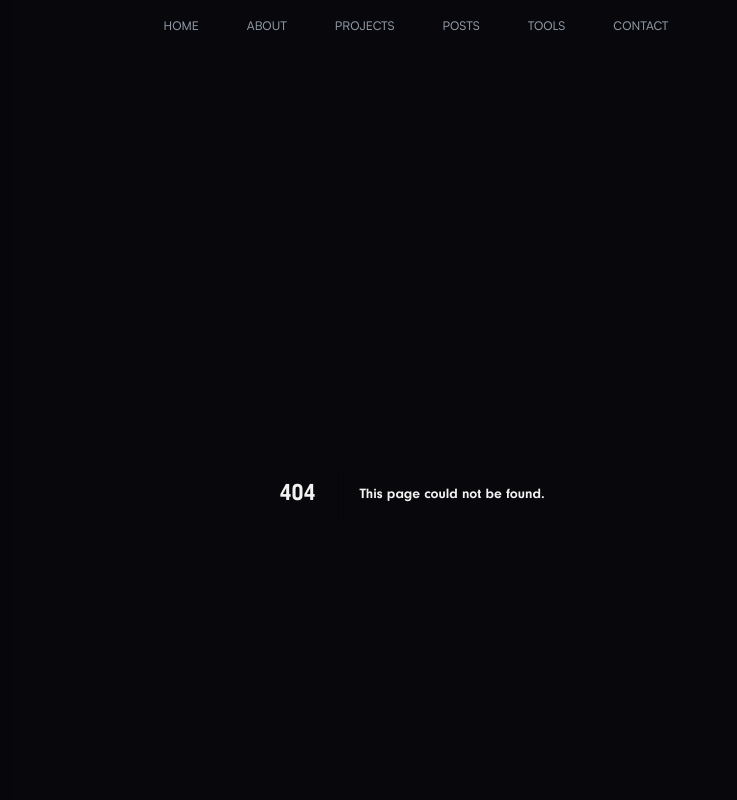
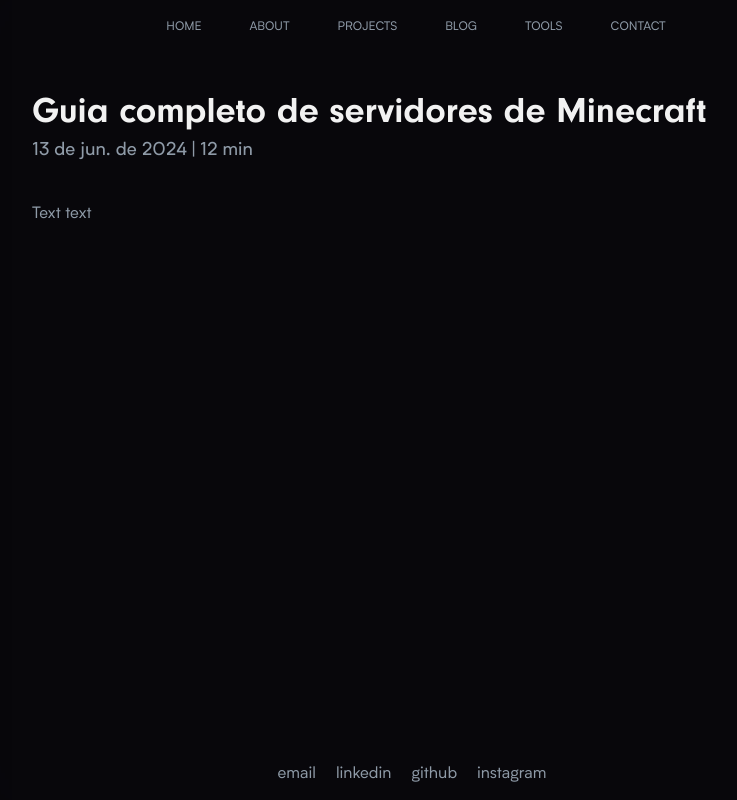
Before and after one commit to tilnoene/tilnoene.com, a Next.js app: page /blog/1 in a window 1280 px wide. Before the commit this address had no page. Shown: the top 800 px of the page, without its empty margins (228-965 px from the left). Built offline with nearby package versions, Linux system fonts and the light colour scheme.

Commit message:
feat: Create initial version of the page of a blog post

```diff
--- a/package.json
+++ b/package.json
@@ -12,12 +12,16 @@
   "dependencies": {
     "@hookform/resolvers": "^3.9.1",
     "date-fns": "^4.1.0",
+    "gray-matter": "^4.0.3",
     "next": "15.0.2",
     "react": "^19.0.0-rc-02c0e824-20241028",
     "react-dom": "^19.0.0-rc-02c0e824-20241028",
     "react-hook-form": "^7.53.2",
     "react-icons": "^5.3.0",
     "react-toastify": "^10.0.6",
+    "remark": "^15.0.1",
+    "remark-html": "^16.0.1",
+    "remark-prism": "^1.3.6",
     "resend": "^4.0.1-alpha.0",
     "zod": "^3.23.8"
   },
@@ -25,6 +29,7 @@
     "@types/node": "^20",
     "@types/react": "^18",
     "@types/react-dom": "^18",
+    "@types/remark-prism": "^1.3.7",
     "eslint": "^8",
     "eslint-config-next": "15.0.2",
     "eslint-config-prettier": "^9.1.0",
--- /dev/null
+++ b/src/app/blog/[slug]/page.tsx
@@ -0,0 +1,21 @@
+import GradientTitle from '@/app/components/GradientTitle'
+
+export default function Post() {
+  return (
+    <div className="flex-1">
+      <div>
+        <GradientTitle className="from-primary to-primary">
+          Guia completo de servidores de Minecraft
+        </GradientTitle>
+
+        <h2 className="font-body text-lg font-medium text-secondary">
+          13 de jun. de 2024 | 12 min
+        </h2>
+      </div>
+
+      <div className="mt-10">
+        <p>Text text</p>
+      </div>
+    </div>
+  )
+}
--- a/src/app/components/Navbar.tsx
+++ b/src/app/components/Navbar.tsx
@@ -8,7 +8,7 @@
     'Home',
     'About',
     'Projects',
-    'Posts',
+    'Blog',
     'Tools',
     // 'Reminder',
     'Contact',
--- /dev/null
+++ b/src/app/utils/blog.ts
@@ -0,0 +1,54 @@
+import fs from 'fs'
+import { join } from 'path'
+import matter from 'gray-matter'
+import { remark } from 'remark'
+import html from 'remark-html'
+import prism from 'remark-prism'
+
+const postsDirectory = join(process.cwd(), 'articles')
+
+export function getPostSlugs() {
+  return fs.readdirSync(postsDirectory)
+}
+
+export function getPostBySlug(slug: string, fields = []) {
+  const realSlug = slug.replace(/\.md$/, '')
+  const fullPath = join(postsDirectory, `${realSlug}.md`)
+  const fileContents = fs.readFileSync(fullPath, 'utf8')
+  const { data, content } = matter(fileContents)
+
+  const items = {}
+
+  fields.forEach(field => {
+    if (field === 'slug') {
+      items[field] = realSlug
+    }
+
+    if (field === 'content') {
+      items[field] = content
+    }
+
+    if (data[field]) {
+      items[field] = data[field]
+    }
+  })
+
+  return items
+}
+
+export function getAllPosts(fields = []) {
+  const slugs = getPostSlugs()
+  const posts = slugs
+    .map(slug => getPostBySlug(slug, fields))
+    .sort((post1, post2) => (post1.date > post2.date ? '-1' : '1'))
+
+  return posts
+}
+
+export async function convertMarkdownToHtml(markdown) {
+  const result = await remark()
+    .use(html, { sanitize: false })
+    .use(prism)
+    .process(markdown)
+  return result.toString()
+}
```
Also changed, not shown: src/app/blog/page.tsx (renamed from src/app/posts/page.tsx), 1 other file (tests, documents, lock files or other folders).
